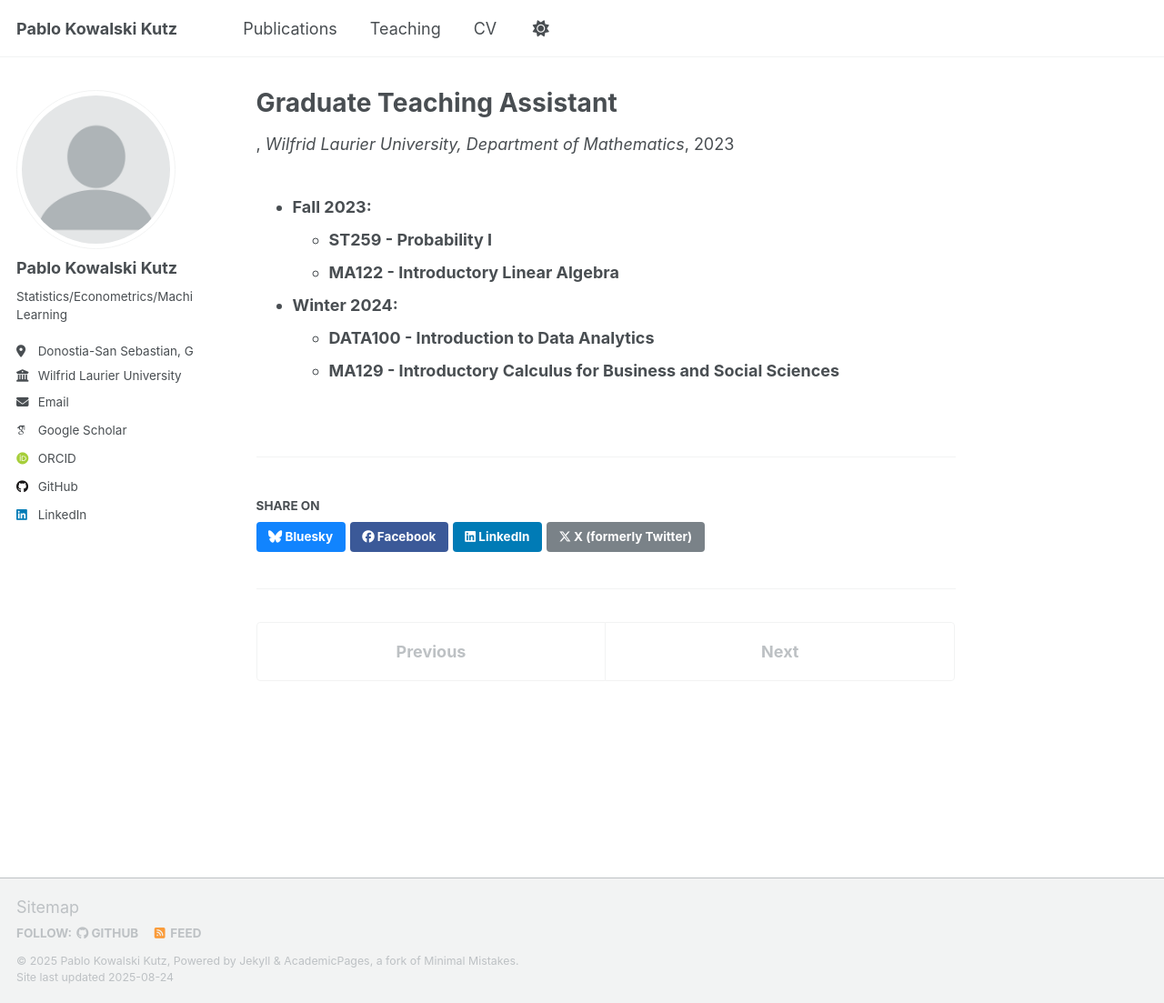
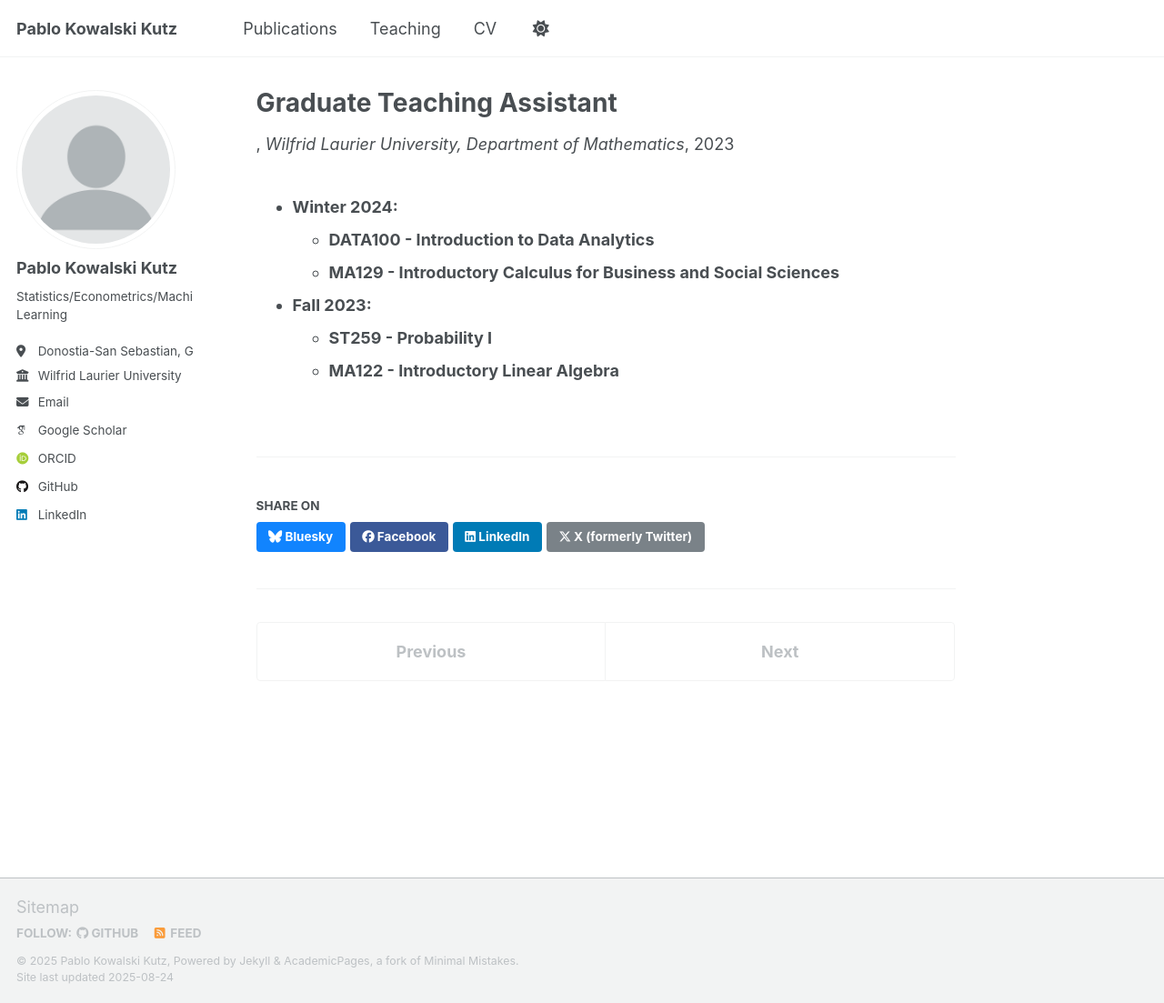
Before and after one commit to pabluski00/pabluski00.github.io, a Jekyll site: the page built from _teaching/WLU_TA.md, in a window 1280 px wide and 1103 px high. Shown: the whole window at 91% size. Built offline with Jekyll 4.4.1, drawn with Linux system fonts in a browser that asks for light colours; some web fonts are replaced; a script that is not in the unit is left out.

Commit message:
Update WLU_TA.md

```diff
--- a/_teaching/WLU_TA.md
+++ b/_teaching/WLU_TA.md
@@ -6,12 +6,11 @@ venue: "Wilfrid Laurier University, Department of Mathematics"
 date: 2023-09-01
 location: "Waterloo, Ontario, Canada"
 ---
-- **Fall 2023:**
-  - **ST259 - Probability I**
-  - **MA122 - Introductory Linear Algebra**
-
-
 
 - **Winter 2024:**
   - **DATA100 - Introduction to Data Analytics**
   - **MA129 - Introductory Calculus for Business and Social Sciences**
+
+- **Fall 2023:**
+  - **ST259 - Probability I**
+  - **MA122 - Introductory Linear Algebra**
```
